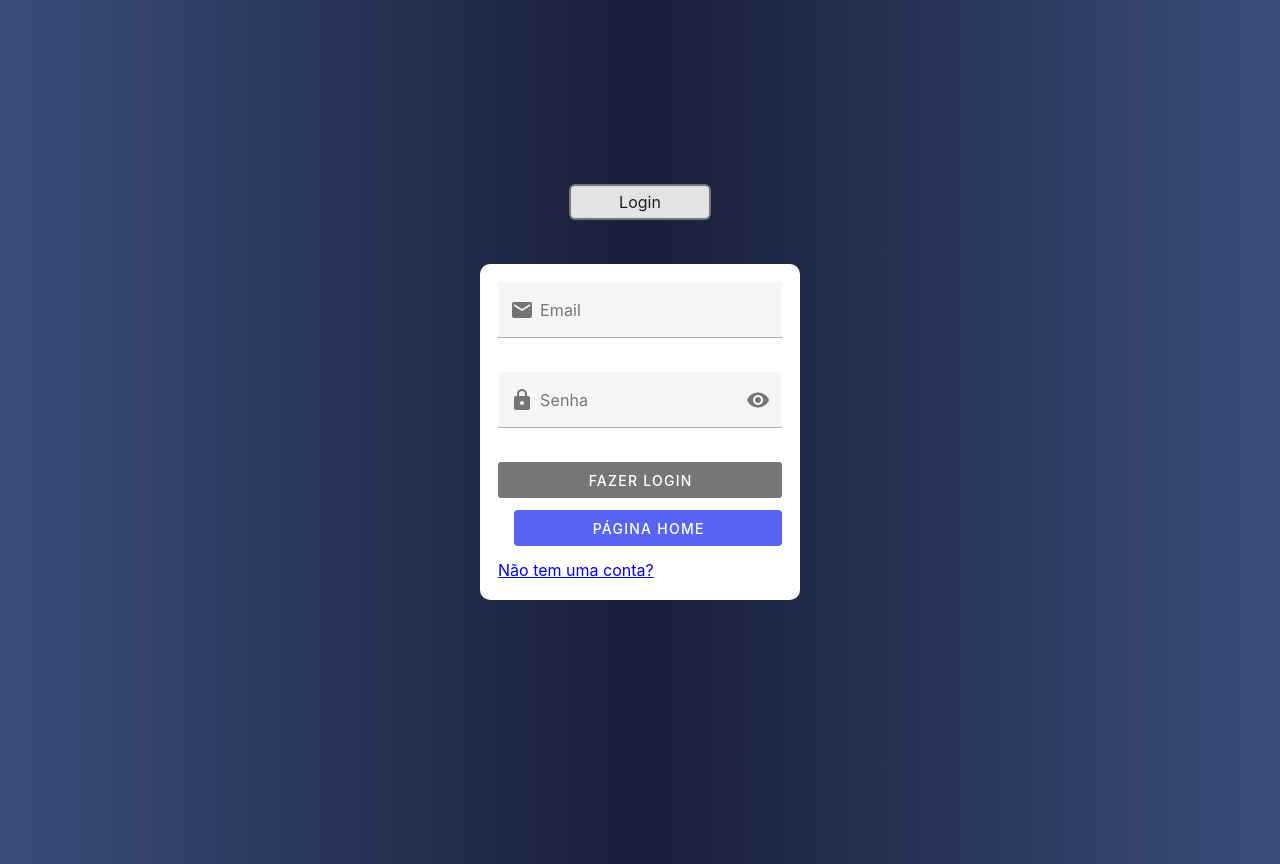
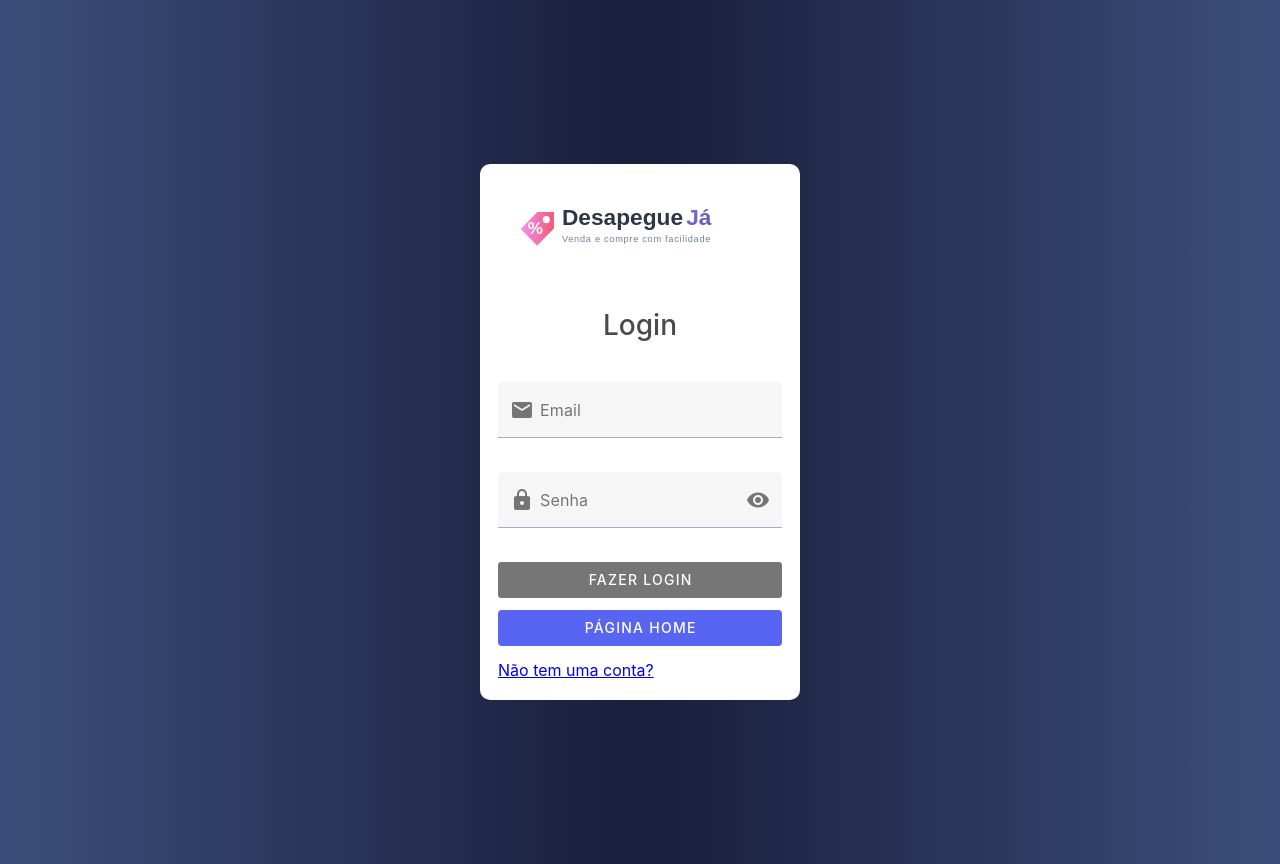
Before and after one commit to RicardoFM1/FrontendVue-DesapegueJa, a Vue app: page /login in a window 1280 px wide. Built offline with nearby package versions, Linux system fonts and the light colour scheme; the HTML template or start-up script is replaced by a standard one.

Commit message:
ajustes no cadastro e login, falta arruma a requisição

```diff
--- a/src/pages/cadastro/cadastro.vue
+++ b/src/pages/cadastro/cadastro.vue
@@ -20,7 +20,7 @@
           @submit.prevent="onSubmit"
         >
         <div class="divImageLogo">
-  <v-img width="100%" height="auto" src="desapegueja-logo.svg"></v-img>
+  <v-img style="padding: 12px 0 0 12px;" width="100%" height="auto" src="desapegueja-logo.svg"></v-img>
 </div>
 
 <h1 class="tituloCadastro">Cadastro</h1>
@@ -173,7 +173,15 @@ const onSubmit = async () => {
       telefone: usuario.value.Telefone,
       data_de_nascimento: usuario.value.dataNascimento,
     };
-    const res = await connection.post("desapega/usuarios", body);
+    const res = await connection.post("desapega/usuarios", body,
+      {
+        headers: {
+
+          'Content-Type': 'application/json'
+
+        }
+      }
+    );
     await delay(500);
     if (res.status === 200 || res.status === 201) {
       toast.success("Cadastro realizado com sucesso!", { autoClose: 2000 });
@@ -213,6 +221,7 @@ const disabled = computed(
     !usuario.value.email ||
     !usuario.value.senha ||
     usuario.value.confirmSenha !== usuario.value.senha
+    || !usuario.value.CPF || !usuario.value.Telefone || !usuario.value.dataNascimento
 );
 </script>
 
--- a/src/pages/login/login.vue
+++ b/src/pages/login/login.vue
@@ -6,15 +6,15 @@
             <v-sheet style="display: flex; border-radius: 10px;
                 justify-content: center; flex-direction: column; width: 25%; height: 60%;
                 "  class="sheetLogin">
-                <v-sheet style="position: absolute; top: 23%; background-color: #e3e3e3;
-                padding: 4px 48px 4px 48px; border-radius: 6px; border: 2px solid #767676;
-                ">
-                    Login
-                </v-sheet>
+
                 <v-form :disabled="loading" class="formLogin" ref="form" style="width: 100%;"
 
                 @submit.prevent="onSubmit">
+                    <div class="divImageLogo">
+  <v-img style="padding: 12px 0 0 12px;" width="100%" height="auto" src="desapegueja-logo.svg"></v-img>
+</div>
 
+<h1 class="tituloCadastro">Login</h1>
                     <v-text-field
                     label="Email"
                     prepend-inner-icon="mdi-email"
@@ -37,7 +37,7 @@
                 </v-text-field>
                 <v-btn :disabled="disabled" :loading="loading" color="black" class="btnCadastrar" type="submit" block>Fazer login</v-btn>
                 <v-btn
-          class="ml-4"
+
           variant="flat"
           color="#5865f2"
           type="button"
```
Also changed, not shown: src/pages/css/paginasLogineCadastro/logineCadastro.css (line endings or trailing spaces).
